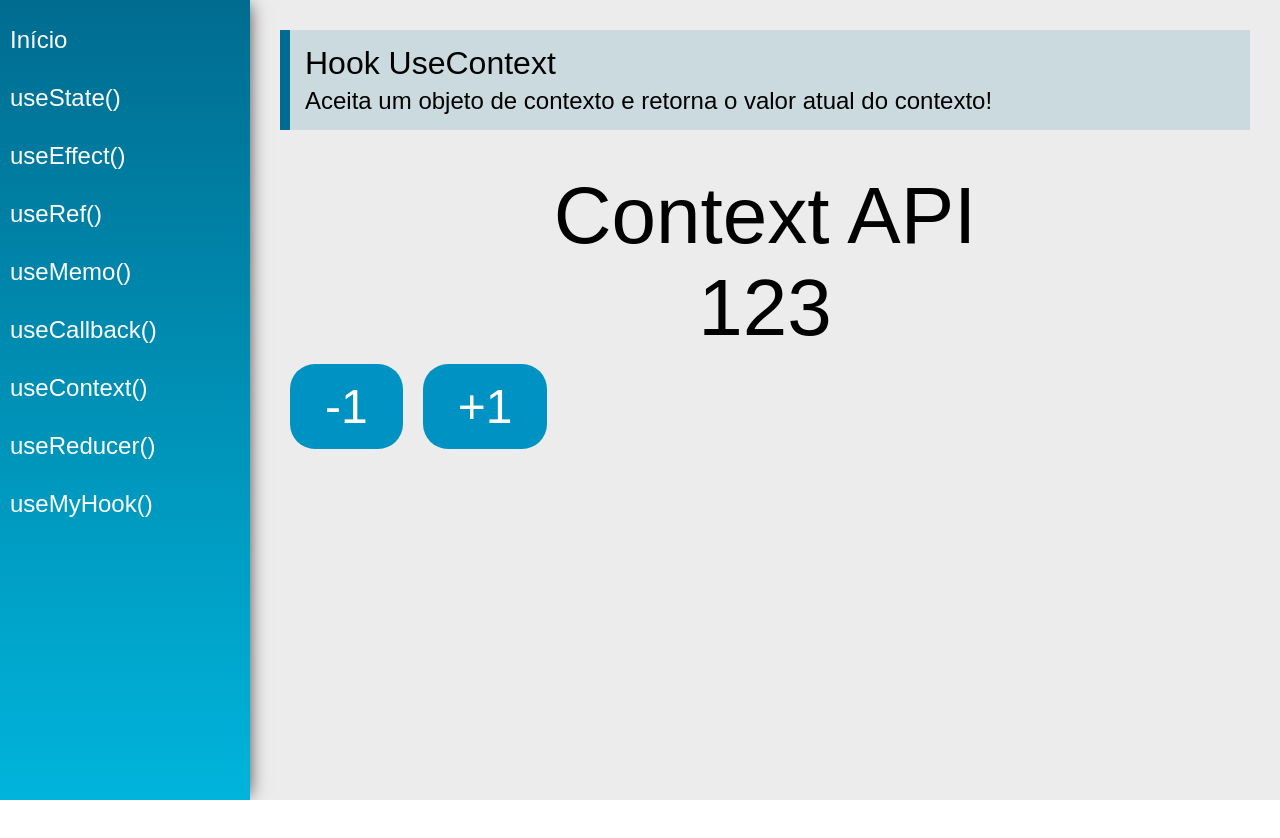
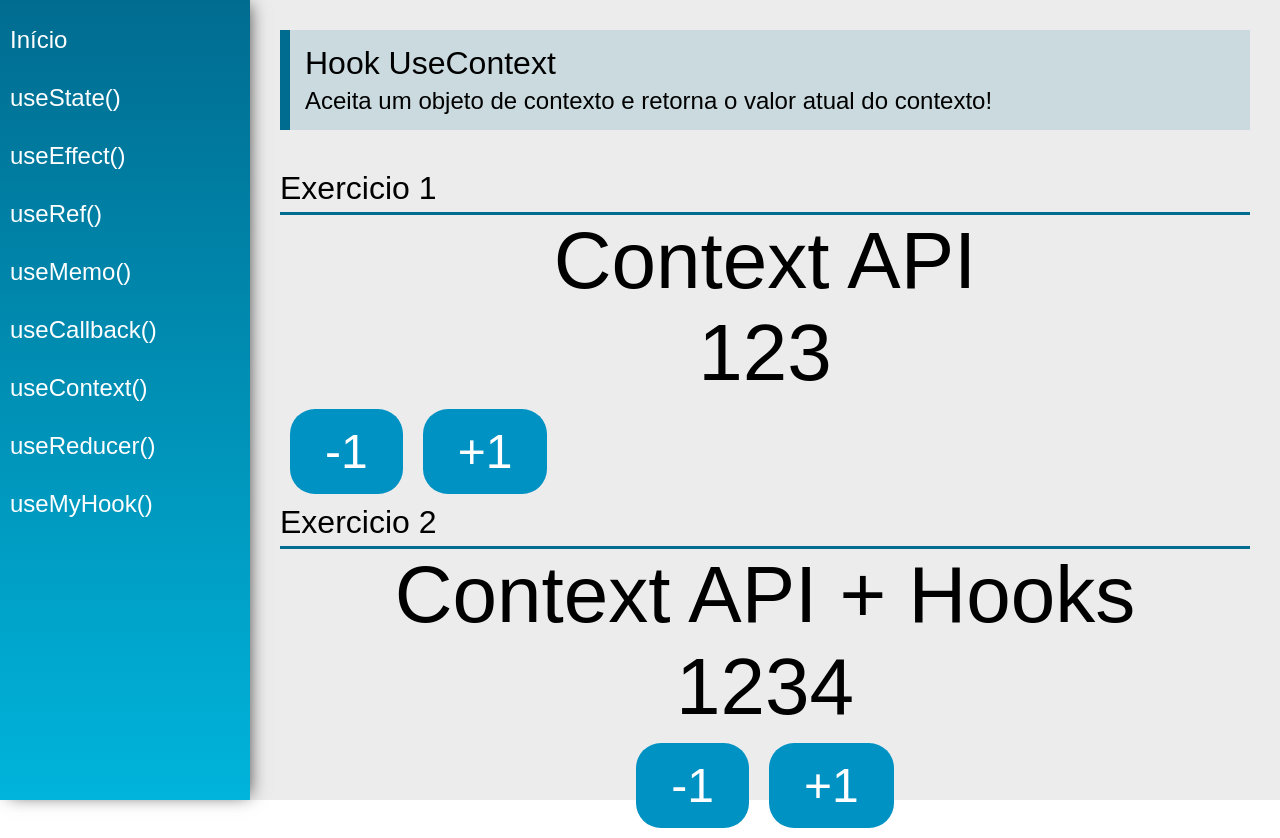
Before and after one commit to Guilherme-Castello-Clear/react-hooks, a React (Create React App) app: page /useContext in a window 1280 px wide. Before the commit the page ends 800 px from the top, so only its background shows below. Built offline with nearby package versions, Linux system fonts and the light colour scheme.

Commit message:
Feat: Improved useContext

```diff
--- /dev/null
+++ b/src/data/Store.jsx
@@ -0,0 +1,29 @@
+import React, { useState } from 'react'
+
+const initialState={
+    number: 1234,
+    text: 'Context API + Hooks'
+}
+
+export const AppContext = React.createContext(initialState)
+
+const Store = props => {
+    const [state, setState] = useState(initialState)
+
+    function updateState(key, value){
+        setState({
+            ...state,
+            [key]: value
+        })
+    }
+    return(
+        <AppContext.Provider value={{number: state.number, text: state.text, setNumber: n => updateState('number', n), setText: t => updateState('text', t)}}>
+
+                {props.children}
+
+        </AppContext.Provider>
+
+    )
+}
+
+export default Store
--- a/src/index.js
+++ b/src/index.js
@@ -4,7 +4,6 @@
 
 import App from './views/App'
 
-import DataContext, {data} from './data/DataContex'
 
 ReactDOM.render(
     <App />,
--- a/src/views/App.jsx
+++ b/src/views/App.jsx
@@ -5,17 +5,20 @@
 import Menu from '../components/layout/Menu'
 import Content from '../components/layout/Content'
 import DataContext, { data } from '../data/DataContex'
+import Store from '../data/Store'
 
 const App = props => {
     const [state, setState] = useState(data)
     return (
         <div className="App">
+            <Store>
                 <DataContext.Provider value={{state, setState}}>
                     <Router>
                         <Menu />
                         <Content />
                     </Router>
                 </DataContext.Provider>
+            </Store>
         </div>
     )
 }
--- a/src/views/examples/UseContext.jsx
+++ b/src/views/examples/UseContext.jsx
@@ -1,7 +1,9 @@
-import React, { useContext } from 'react'
+import React, { useContext, useEffect } from 'react'
 import PageTitle from '../../components/layout/PageTitle'
 
 import DataContext from '../../data/DataContex'
+import SectionTitle from '../../components/layout/SectionTitle.jsx'
+import { AppContext } from '../../data/Store.jsx'
 const UseContext = (props) => {
 
     const context = useContext(DataContext)
@@ -13,12 +15,21 @@
         })
     }
 
+    const { number, text, setNumber, setText } = useContext(AppContext)
+
+    useEffect(function(){
+        if(number>1250){
+            setText('Eita!!')
+        }
+    }, [number])
+
     return (
         <div className="UseContext">
             <PageTitle
                 title="Hook UseContext"
                 subtitle="Aceita um objeto de contexto e retorna o valor atual do contexto!"
             />
+            <SectionTitle title='Exercicio 1'></SectionTitle>
             <div className="center">
                 <span className='text'>{context.state.text}</span>
                 <span className='text'>{context.state.number}</span>
@@ -28,6 +39,16 @@
                 <button className="btn" onClick={() => addNumber(-1)}>-1</button>
                 <button className="btn" onClick={() => addNumber(1)}>+1</button>
             </div>
+            <SectionTitle title='Exercicio 2'></SectionTitle>
+            <div className="center">
+                <span className="text">{text}</span>
+                <span className="text">{number}</span>
+                <div>
+                    <button className="btn" onClick={()=> setNumber(number-1)}>-1</button>
+                    <button className="btn" onClick={()=> setNumber(number+1)}>+1</button>
+
+                </div>
+            </div>
         </div>
     )
 }
```
Lines whose indentation alone changed are shown as unchanged.
